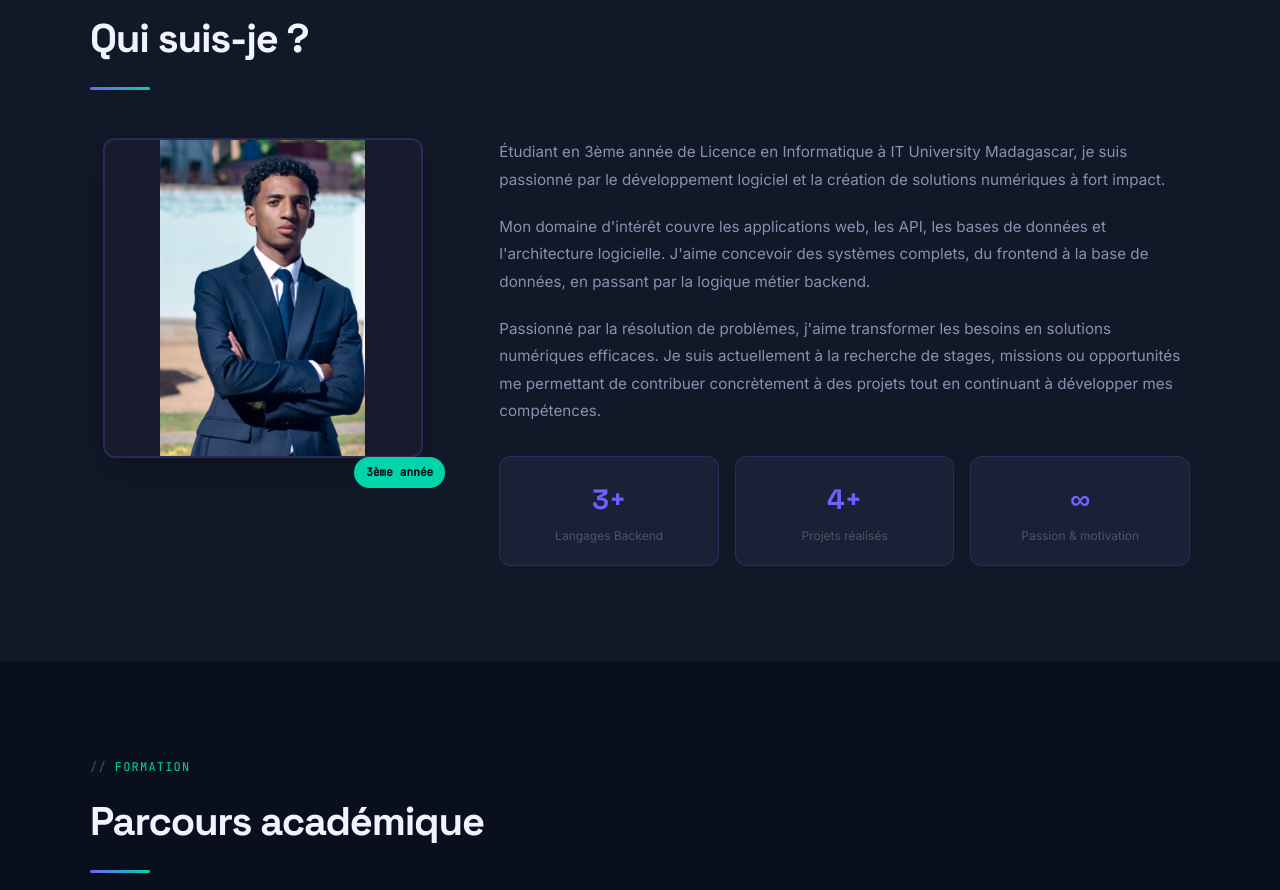
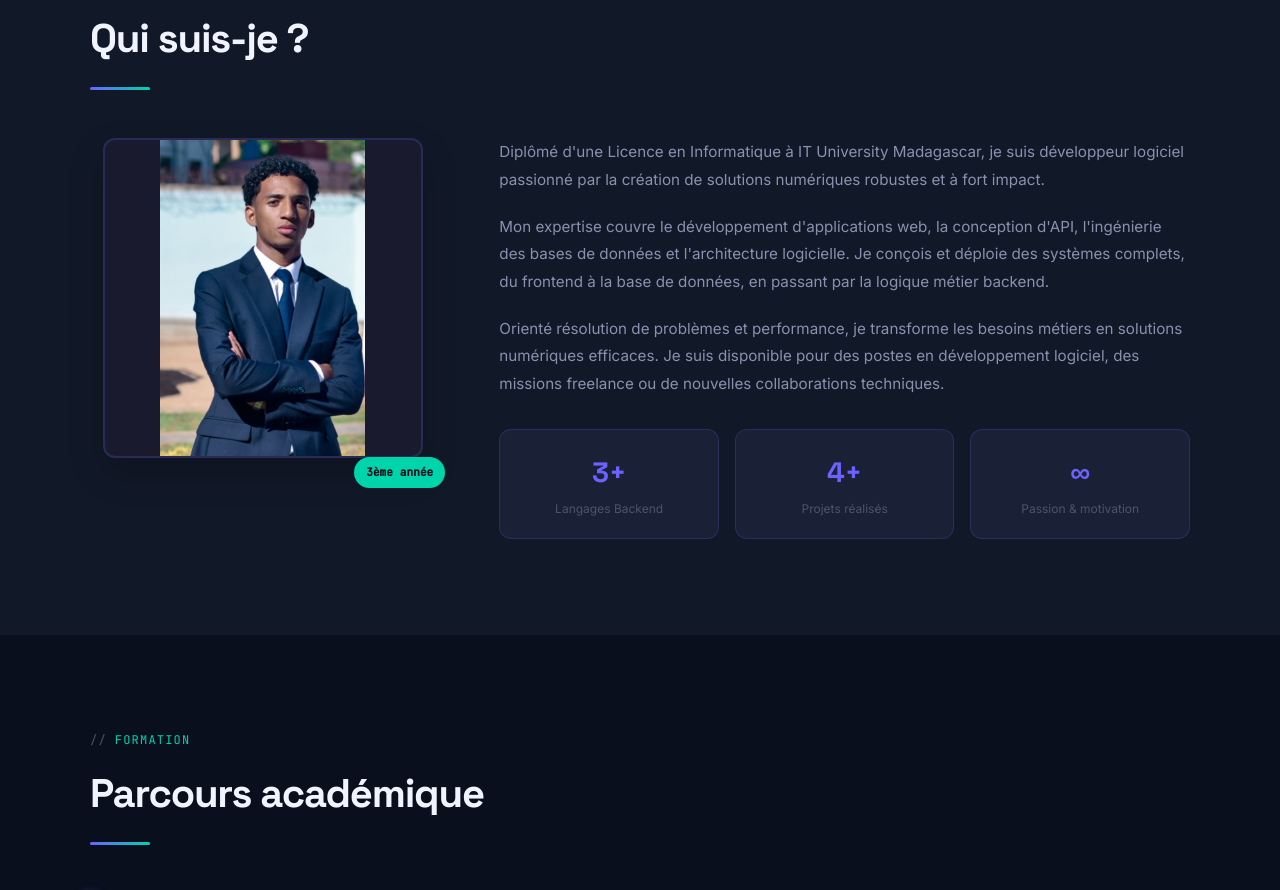
Before and after one commit to Diarintsoa-Natiora/Portofolio, a plain HTML site: page index.html in a window 1280 px wide. Shown: the part 920-1810 px from the top of the page. Drawn offline with Linux system fonts and the light colour scheme.

Commit message:
Update index.html

```diff
--- a/index.html
+++ b/index.html
@@ -1271,15 +1271,15 @@ footer {
       </div>
 
       <div class="about-text">
-        <p data-fr="Étudiant en 3ème année de Licence en Informatique à IT University Madagascar, je suis passionné par le développement logiciel et la création de solutions numériques à fort impact." data-en="Third-year Computer Science student at IT University Madagascar, I am passionate about software development and building high-impact digital solutions.">
-          Étudiant en 3ème année de Licence en Informatique à IT University Madagascar, je suis passionné par le développement logiciel et la création de solutions numériques à fort impact.
-        </p>
-        <p data-fr="Mon domaine d'intérêt couvre les applications web, les API, les bases de données et l'architecture logicielle. J'aime concevoir des systèmes complets, du frontend à la base de données, en passant par la logique métier backend." data-en="My areas of interest include web applications, APIs, databases, and software architecture. I enjoy designing complete systems from frontend to database through backend business logic.">
-          Mon domaine d'intérêt couvre les applications web, les API, les bases de données et l'architecture logicielle. J'aime concevoir des systèmes complets, du frontend à la base de données, en passant par la logique métier backend.
-        </p>
-        <p data-fr="Passionné par la résolution de problèmes, j'aime transformer les besoins en solutions numériques efficaces. Je suis actuellement à la recherche de stages, missions ou opportunités me permettant de contribuer concrètement à des projets tout en continuant à développer mes compétences." data-en="Passionate about problem-solving, I love turning requirements into efficient digital solutions. I am currently seeking internships, missions, or opportunities that allow me to contribute meaningfully to projects while continuing to develop my skills.">
-          Passionné par la résolution de problèmes, j'aime transformer les besoins en solutions numériques efficaces. Je suis actuellement à la recherche de stages, missions ou opportunités me permettant de contribuer concrètement à des projets tout en continuant à développer mes compétences.
-        </p>
+       <p data-fr="Diplômé d'une Licence en Informatique à IT University Madagascar, je suis développeur logiciel passionné par la création de solutions numériques robustes et à fort impact." data-en="Computer Science graduate from IT University Madagascar, I am a software developer passionate about building robust, high-impact digital solutions.">
+        Diplômé d'une Licence en Informatique à IT University Madagascar, je suis développeur logiciel passionné par la création de solutions numériques robustes et à fort impact.
+      </p>
+      <p data-fr="Mon expertise couvre le développement d'applications web, la conception d'API, l'ingénierie des bases de données et l'architecture logicielle. Je conçois et déploie des systèmes complets, du frontend à la base de données, en passant par la logique métier backend." data-en="My expertise covers web application development, API design, database engineering, and software architecture. I design and deploy complete systems, from frontend to database through backend business logic.">
+        Mon expertise couvre le développement d'applications web, la conception d'API, l'ingénierie des bases de données et l'architecture logicielle. Je conçois et déploie des systèmes complets, du frontend à la base de données, en passant par la logique métier backend.
+      </p>
+      <p data-fr="Orienté résolution de problèmes et performance, je transforme les besoins métiers en solutions numériques efficaces. Je suis disponible pour des postes en développement logiciel, des missions freelance ou de nouvelles collaborations techniques." data-en="Focused on problem-solving and performance, I turn business requirements into efficient digital solutions. I am available for software engineering roles, freelance missions, or new technical collaborations.">
+        Orienté résolution de problèmes et performance, je transforme les besoins métiers en solutions numériques efficaces. Je suis disponible pour des postes en développement logiciel, des missions freelance ou de nouvelles collaborations techniques.
+      </p>
 
         <div class="about-stats">
           <div class="stat-card">
```
